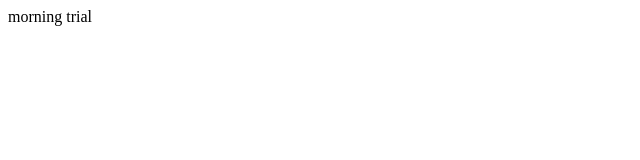
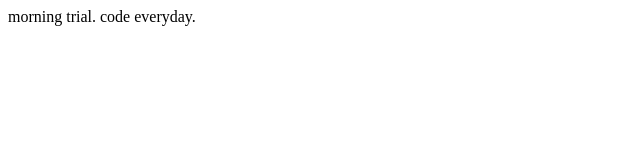
Before and after one commit to Mijungu/try, a plain HTML site: page index.html in a window 1280 px wide. Shown: the whole page, without its empty margins (0-640 px from the left). Drawn offline with Linux system fonts and the light colour scheme.

Commit message:
addition

```diff
--- a/index.html
+++ b/index.html
@@ -6,6 +6,7 @@
     <title>Document</title>
 </head>
 <body>
-   morning trial
+   morning trial.
+   code everyday.
 </body>
 </html>
```
